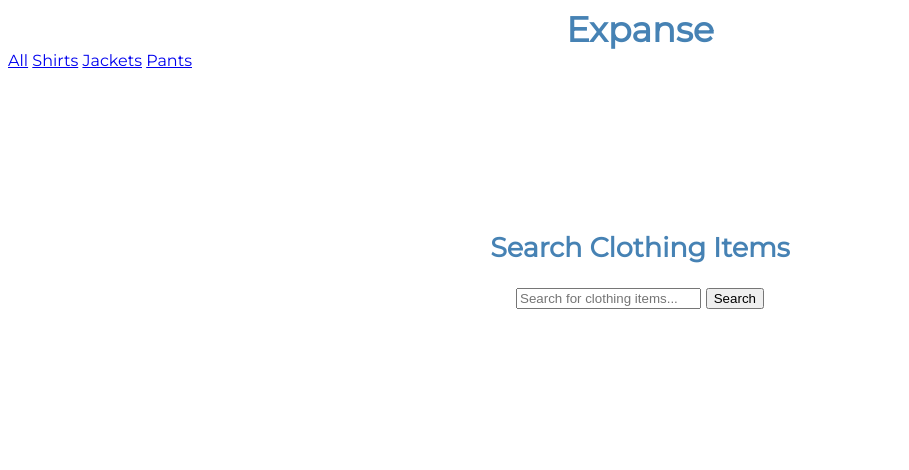
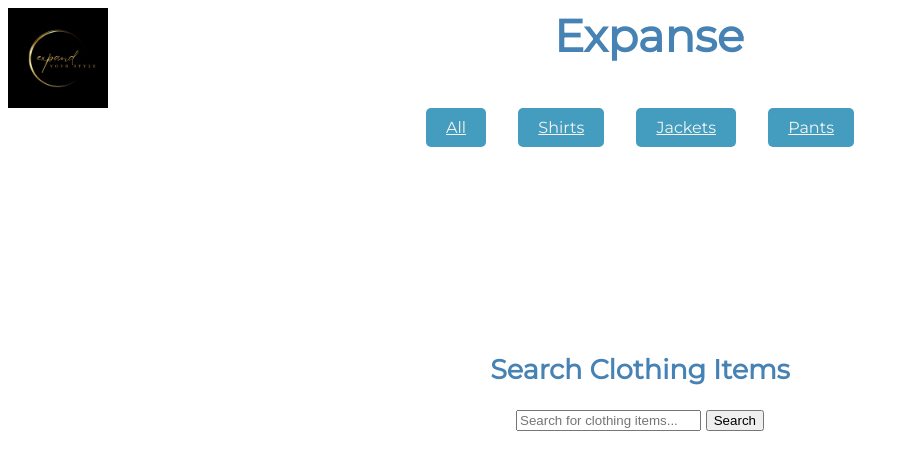
Before and after one commit to paulmatdonovan/phase-1-project, a website: page index.html in a window 1280 px wide. Shown: the whole page, without its empty margins (0-909 px from the left). Drawn offline with Linux system fonts and the light colour scheme; no server answers.

Commit message:
latestChanges

```diff
--- a/db.json
+++ b/db.json
@@ -28,7 +28,7 @@
             "id": 4,
             "title": "Casual 100% hemp trousers",
             "price": 77.99,
-            "description": "Designed as a classic wardrobe staple in a bunch of everyday colours, you can wear these on the weekend, to work, and everywhere in between. Constructed in a lightweight and durable hemp they have a slight stretch for easy wearing and maximum comfort.",
+            "description": "Designed as a classic wardrobe staple in a bunch of everyday colours, you can wear these on the weekend, to work, and everywhere in between.",
             "category": "men's clothing",
             "image": "https://sc04.alicdn.com/kf/Hd41fd6a38b104d3dbe76a787e23d1282F/250291537/Hd41fd6a38b104d3dbe76a787e23d1282F.jpg"
         },
@@ -44,7 +44,7 @@
             "id": 6,
             "title": "100% linen coat with pockets",
             "price": 15.99,
-            "description": " Bomber Jacket Linen.",
+            "description": "Bomber Jacket Linen.",
             "category": "men's clothing",
             "image": "https://sc04.alicdn.com/kf/H3de3e8d1f27444b4a850927a6569a5b2t/250291537/H3de3e8d1f27444b4a850927a6569a5b2t.jpg"
         }
--- a/index.html
+++ b/index.html
@@ -12,18 +12,24 @@
 </head>
 
 <body>
-    <h2 class="heading">Expanse</h2>
+    <div class="header">
+        <img id="logo" src="Images/expand.png" alt="Expanse logo">
+        <h2 class="heading">Expanse</h2>
+    </div>
+
+
     <header>
 
         <!-- <form action="" onsubmit="return false">
             <input type="text" id="search" placeholder="Search Product">
 
         </form> -->
+
         <div class="filter-box">
             <a href="#" class="btn active" data-filter="all">All</a>
             <a href="#" class="btn" data-filter="shirt">Shirts</a>
             <a href="#" class="btn" data-filter="coat">Jackets</a>
-            <a href="#" class="btn" data-filter="pants">Pants</a>
+            <a href="#" class="btn" data-filter="pants, trousers">Pants</a>
 
         </div>
 
--- a/index.js
+++ b/index.js
@@ -1,3 +1,5 @@
+const searchForm = document.querySelector(".search")
+
 
 function renderOneProduct(product) {
     // build product
@@ -27,7 +29,9 @@ function renderOneProduct(product) {
 // fetch request
 
 function getAllProducts() {
-    fetch('http://localhost:3000/menswear')
+    let uri = 'http://localhost:3000/menswear';
+
+    fetch(uri)
         .then(res => res.json())
         .then(menswear => menswear.forEach(product => renderOneProduct(product)))
 
@@ -99,5 +103,6 @@ document.addEventListener('DOMContentLoaded', function () {
 
         })
     }
+
     initialise();
 });
--- a/style.css
+++ b/style.css
@@ -7,11 +7,24 @@ body {
     font-family: 'Montserrat';
 }
 
+.header img {
+    float: left;
+    width: 100px;
+    height: 100px;
+    background: #555;
+}
+
+.header h1 {
+    position: relative;
+    top: 18px;
+    left: 10px;
+}
+
 .heading {
     text-align: center;
     margin: auto;
     max-width: 1100px;
-    font-size: 35px;
+    font-size: 45px;
     color: steelblue;
 
 }
@@ -19,7 +32,7 @@ body {
 .clothes-search {
     text-align: center;
     margin: 0 auto;
-    max-width: 1100;
+    max-width: 1000;
     /* margin-bottom: 150px; */
     padding: 100px;
     font-size: 18px;
@@ -40,7 +53,7 @@ body {
     /* li { */
     border: 1px solid blue;
     max-width: 400px;
-    height: 600px;
+    height: 700px;
     padding: 27px;
     margin: 14px;
     gap: 10px;
@@ -49,7 +62,7 @@ body {
 
 }
 
-.card {}
+/* .card {} */
 
 .card img {
     max-width: 400px;
@@ -73,3 +86,24 @@ ul {
 .buttons {
     margin: 7px 0 7px 0;
 }
+
+.filter-box {
+    margin: 40px auto;
+    text-align: center;
+    padding: 15px 0 15px;
+
+}
+
+#logo {
+    max-height: 150px;
+}
+
+.btn {
+    background-color: rgb(68, 156, 190);
+    color: rgb(246, 245, 242);
+    padding: 10px 20px;
+    border: none;
+    border-radius: 5px;
+    cursor: pointer;
+    margin: 14px;
+}
```
Also changed, not shown: Images/expand.png (added), 1 other file.
